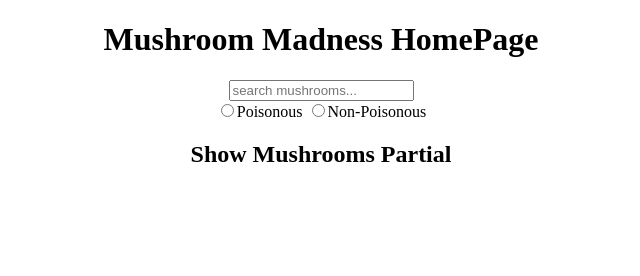
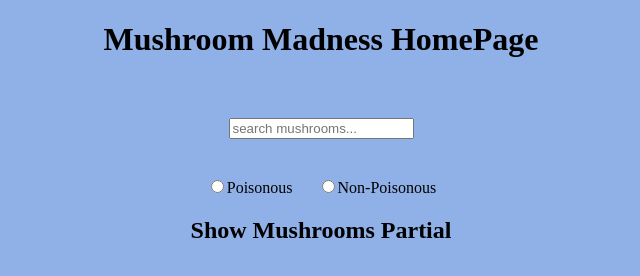
Before and after one commit to mwatson615/mushroom-exercises1, a website: page index.html in a window 1280 px wide. Shown: the whole page, without its empty margins (319-959 px from the left). Drawn offline with nearby package versions, Linux system fonts and the light colour scheme; some packages are replaced by stand-ins of ours; no server answers.

Commit message:
css updated and firebase json loading to controller

```diff
--- a/factories/mushroomFactory.js
+++ b/factories/mushroomFactory.js
@@ -5,7 +5,7 @@ app.factory('mushroomFactory', function($http) {
 		getList : () => {
 			return $http.get('https://mushroom-madness-exercise.firebaseio.com/.json')
 			.then(function(value) {
-				console.log(value.data)
+				// console.log(value.data.mushrooms)
 				return value.data.mushrooms
 			})
 		}
--- a/index.html
+++ b/index.html
@@ -7,7 +7,7 @@
 <link rel="stylesheet" type="text/css" href="style.css">
 <body ng-app="mushroomApp">
 	<h1>Mushroom Madness HomePage</h1>
-	<input type="search" placeholder="search mushrooms...">
+	<input class="search" type="search" placeholder="search mushrooms...">
 	<div>
 		<span>
 			<input class="poison" type="radio" name="Poisonous">Poisonous
--- a/style.css
+++ b/style.css
@@ -1,3 +1,12 @@
 body {
 	text-align: center;
+	background: #8fb1e8;
 }
+
+.search {
+	margin: 3%;
+}
+
+.nonpoison {
+	margin-left: 25px;
+}
```
Also changed, not shown: 1 other file.
